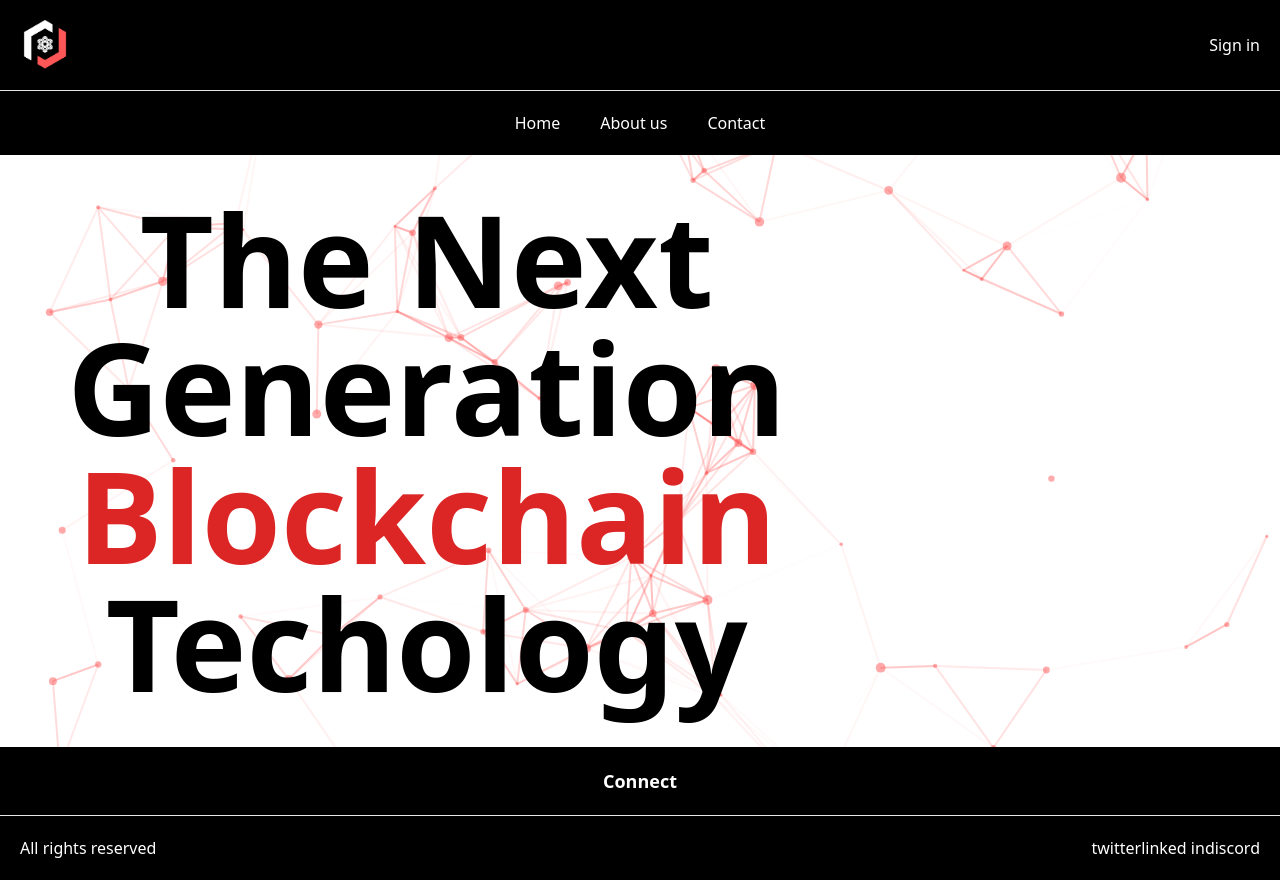
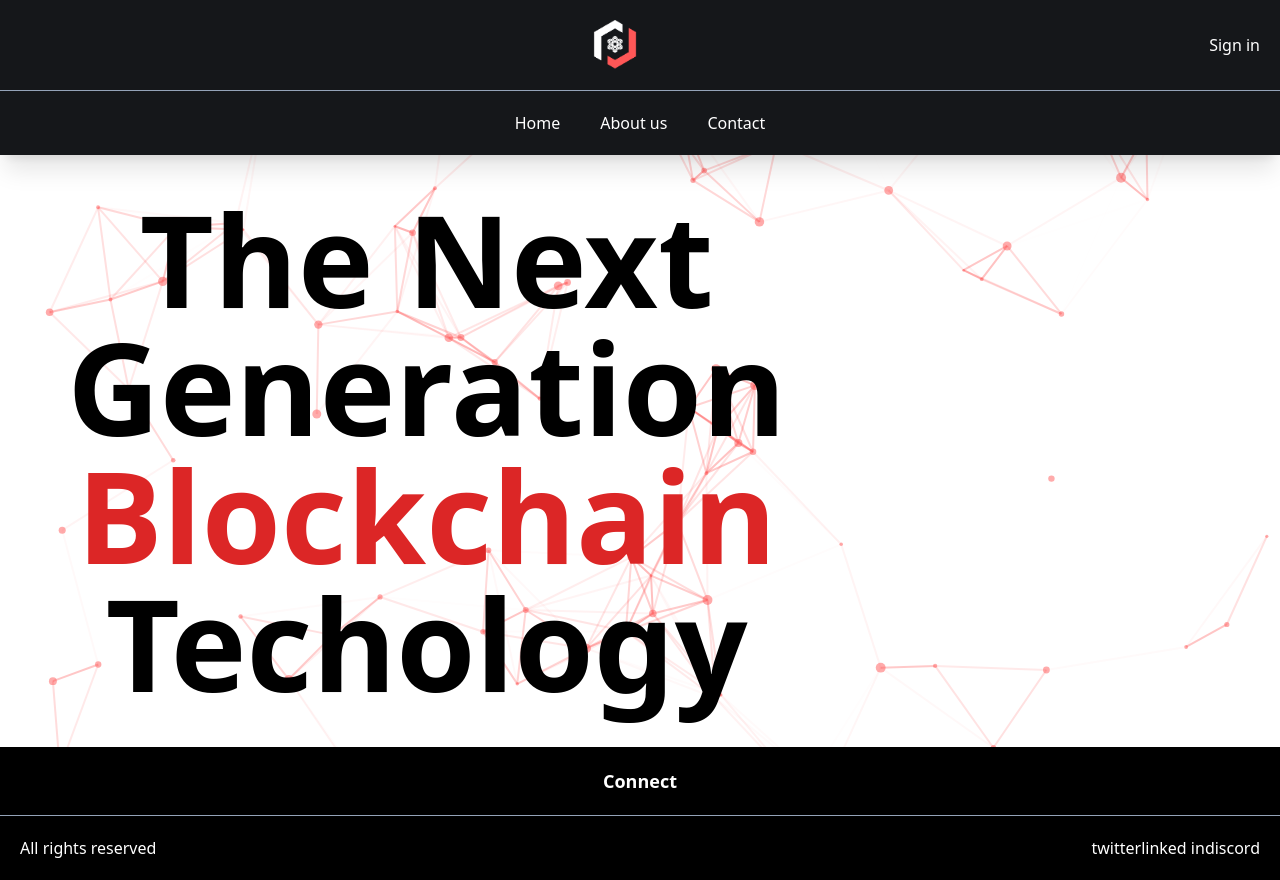
Before and after one commit to ShivrajPhadtareBlockchain/Nextjs-landingPage, a Next.js app: page / in a window 1280 px wide. Built offline with nearby package versions, Linux system fonts and the light colour scheme.

Commit message:
styles updated

```diff
--- a/src/components/Footer.js
+++ b/src/components/Footer.js
@@ -6,7 +6,7 @@ const Footer = () => {
       <div className="flex items-center justify-center px-5 py-5">
         <h2 className="text-white font-semibold text-lg">Connect</h2>
       </div>
-      <hr />
+      <div className="bg-slate-400 w-full h-px"></div>
       <div className="flex items-center justify-between px-5 py-5">
         <p className="text-white">All rights reserved</p>
         <div className="flex items-center justify-center">
--- a/src/components/Navbar.js
+++ b/src/components/Navbar.js
@@ -3,15 +3,16 @@ import React from "react";
 
 const Navbar = () => {
   return (
-    <div className="bg-black">
+    <div className="bg-[#15171A]">
       {/* Top Navbar */}
       <div className="flex items-center justify-between px-5 py-5">
+        <div></div>
         <Image src="/NodeShark Default.png" alt="logo" width={50} height={50} />
         <button className="text-white">Sign in</button>
       </div>
-      <hr />
+      <div className="bg-slate-400 w-full h-px"></div>
       {/* Links Navbar */}
-      <div className="flex items-center justify-center px-5 py-5">
+      <div className="flex items-center justify-center px-5 py-5 shadow-xl">
         <ul className="flex items-center justify-center">
           <li className="text-white list-none mx-5">Home</li>
           <li className="text-white list-none mx-5">About us</li>
```
